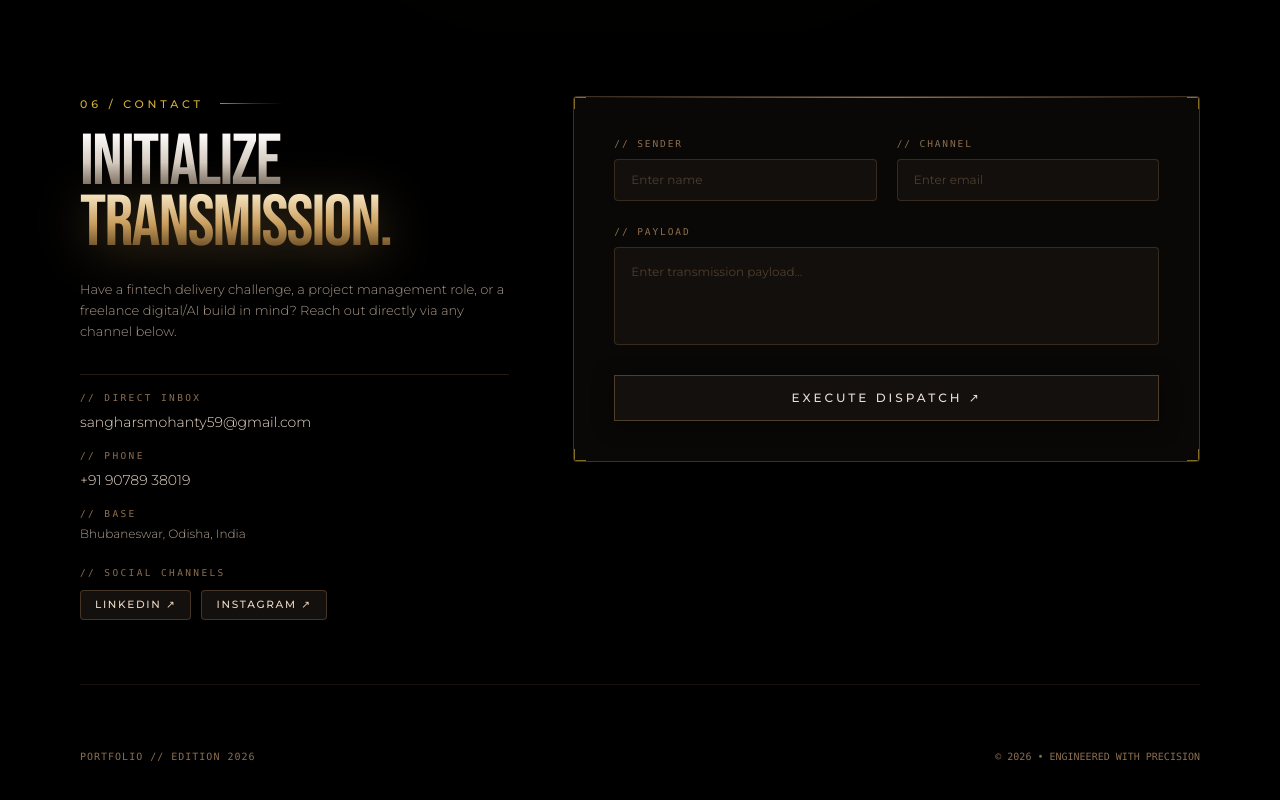
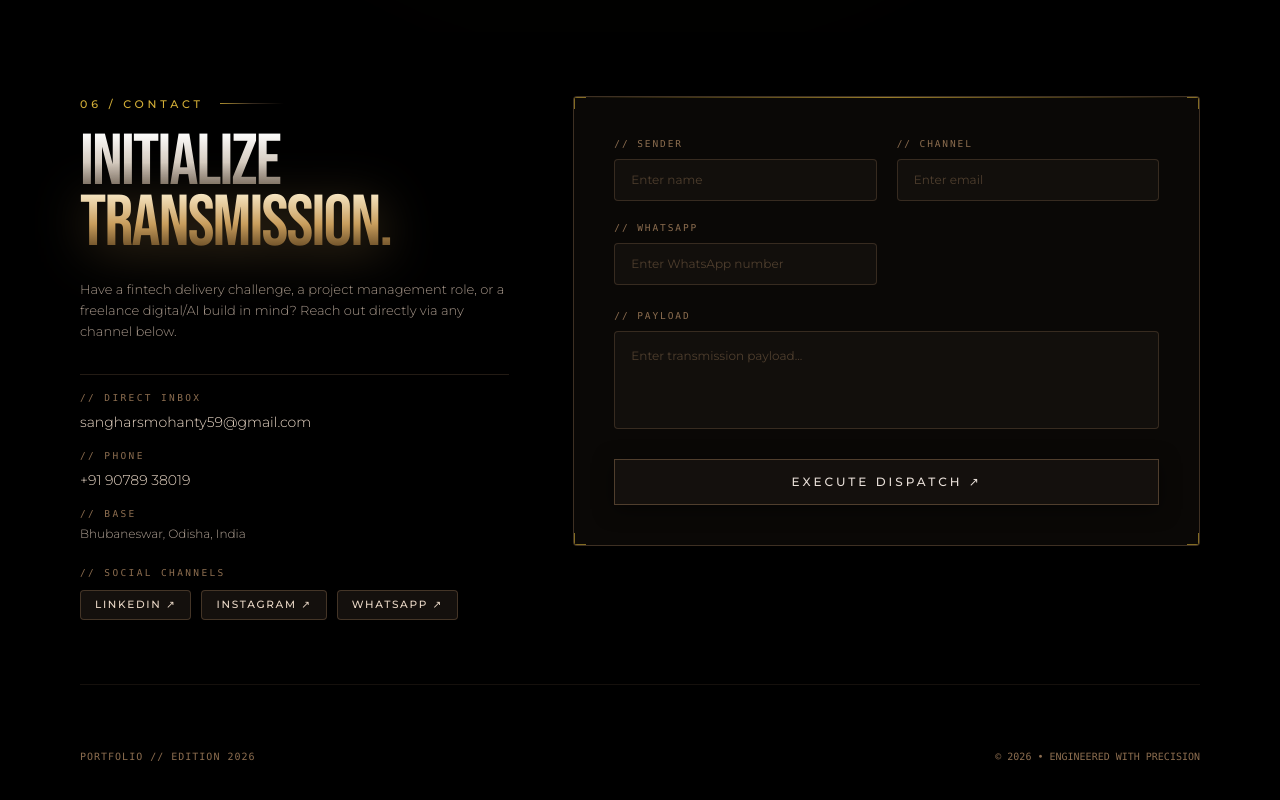
Before and after one commit to sangharsmohantyofficial59-cell/sangharsportfolio, a React (Vite) app: page / in a window 1280 px wide. Shown: the part 7154-7954 px from the top of the page. Built offline with nearby package versions, Linux system fonts and the light colour scheme; a web font is replaced by a local one.

Commit message:
Update contact lead form

```diff
--- a/src/components/ContactSection.tsx
+++ b/src/components/ContactSection.tsx
@@ -3,12 +3,12 @@ import React, { useState } from 'react';
 import { motion } from 'framer-motion';
 
 export const ContactSection: React.FC = () => {
-  const [formData, setFormData] = useState({ name: '', email: '', message: '' });
+  const [formData, setFormData] = useState({ name: '', email: '', whatsapp: '', message: '' });
   const [sent, setSent] = useState(false);
   const [sending, setSending] = useState(false);
   const [error, setError] = useState(false);
 
-  const SCRIPT_URL = 'https://script.google.com/macros/s/AKfycbx9g9BLR60xn_mZcyCYmVA5P_jp5_xrIQLfIMGSRqghx0LxP-MS18rW9ycwAhcg0Ld6Og/exec'; // paste your Apps Script Web App URL here
+  const SCRIPT_URL = 'https://script.google.com/macros/s/AKfycbzvd_idStOgL-7WCiSYdZSQPtJ_eUdHmh3yxoSG0oKfRHnXxzJ_c53oqotquthmrokw/exec'; // paste your Apps Script Web App URL here
 
   const handleSubmit = async (e: React.FormEvent) => {
     e.preventDefault();
@@ -23,6 +23,7 @@ export const ContactSection: React.FC = () => {
         body: JSON.stringify({
           name: formData.name,
           email: formData.email,
+          whatsapp: formData.whatsapp,
           message: formData.message,
           source: 'Portfolio Website - Contact Form',
         }),
@@ -157,6 +158,15 @@ export const ContactSection: React.FC = () => {
                     >
                       Instagram ↗
                     </a>
+                      <a
+                        href="https://wa.me/919078938019"
+                        target="_blank"
+                        rel="noopener noreferrer"
+                        className="px-3.5 py-1.5 text-[10.5px] font-medium tracking-[0.16em] uppercase rounded-sm border border-[#8C6D4F]/40 bg-[#14100D] hover:border-[#D4AF37] hover:text-white text-[#EAD8C7] transition-all"
+                        style={{ fontFamily: "'Montserrat', sans-serif" }}
+                      >
+                        WhatsApp ↗
+                      </a>
                   </div>
                 </div>
               </div>
@@ -225,6 +235,21 @@ export const ContactSection: React.FC = () => {
                       style={{ fontFamily: "'Montserrat', sans-serif" }}
                     />
                   </div>
+
+                  <div>
+                    <span className="block text-[9.5px] font-mono tracking-[0.2em] uppercase text-[#8C6D4F] mb-2">
+                      // WHATSAPP
+                    </span>
+                    <input
+                      type="tel"
+                      required
+                      value={formData.whatsapp}
+                      onChange={(e) => setFormData({ ...formData, whatsapp: e.target.value })}
+                      placeholder="Enter WhatsApp number"
+                      className="w-full bg-[#120F0C] border border-[#8C6D4F]/30 focus:border-[#D4AF37] text-xs text-white placeholder-[#8C6D4F]/50 px-4 py-3 outline-none rounded-sm transition-colors"
+                      style={{ fontFamily: "'Montserrat', sans-serif" }}
+                    />
+                  </div>
                 </div>
 
                 <div>
```
